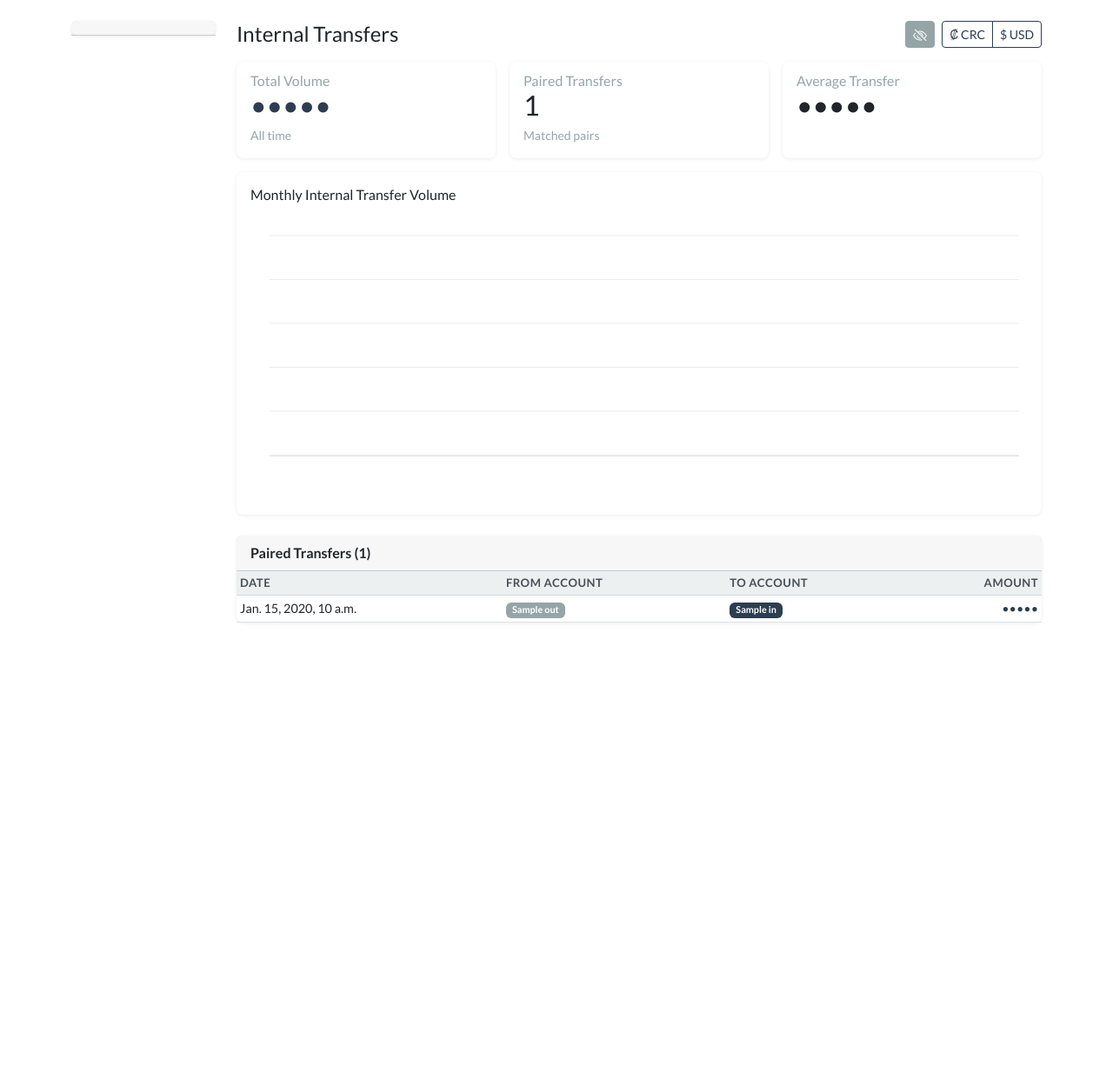
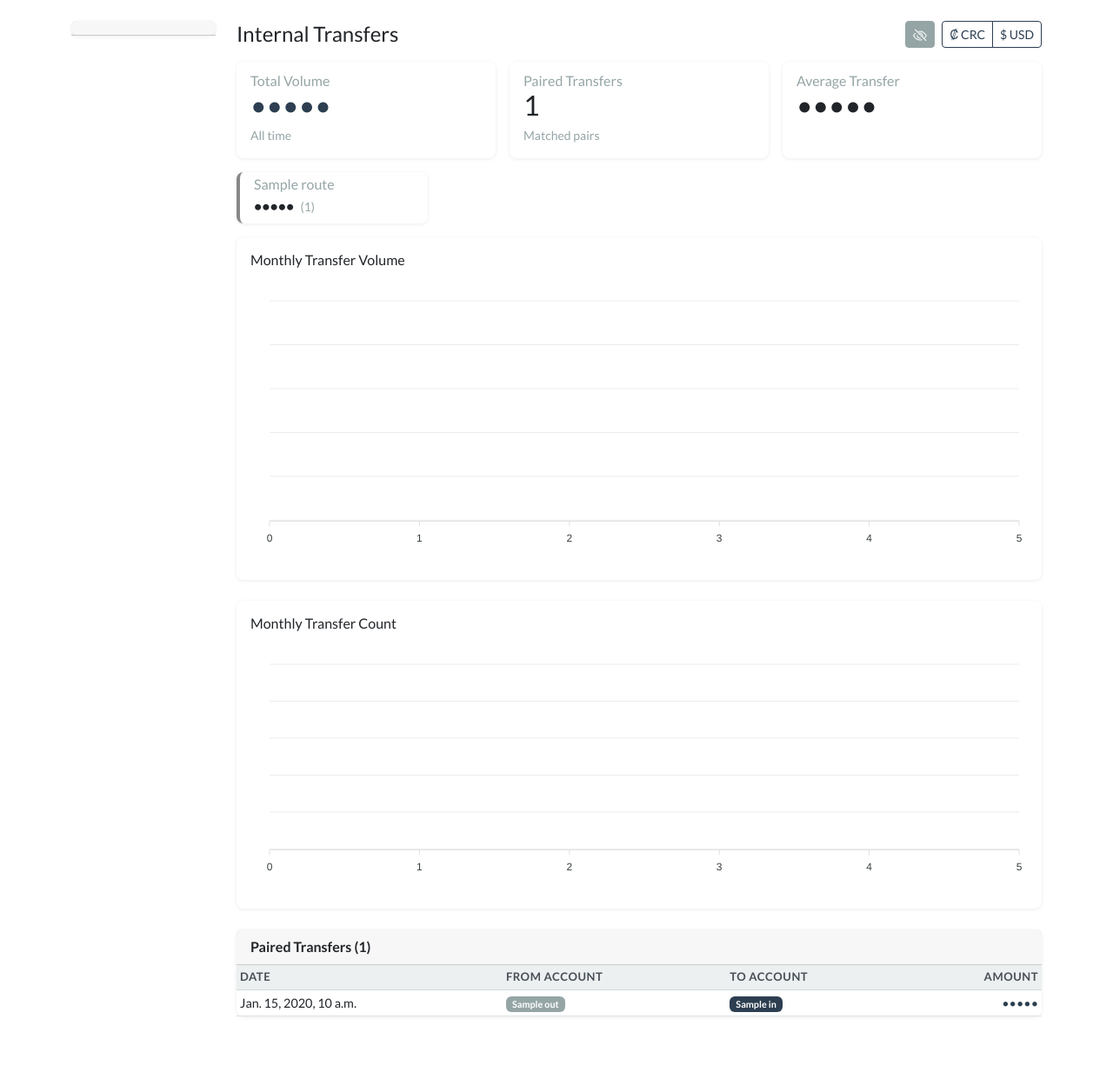
Before and after one commit to jcaraya93/ProjectFinance, a Django app: template core/templates/core/dashboard_internal_transfers.html in a window 1280 px wide. Shown: the part 72-1313 px from the top of the page at 87% size. Before the commit the page ends 788 px from the top, so only its background shows below. Run offline with Django 5.2, Linux system fonts and the light colour scheme; the template is opened without the code that fills it: most values are stand-ins (such as "Sample title", 1, 10 or a date in 2020); some libraries are stand-ins or nearby versions.

Commit message:
Split internal transfers chart into volume and count by route
Replace the single dual-axis chart with two separate stacked bar charts:
- Monthly Transfer Volume: stacked by account-type route
- Monthly Transfer Count: stacked by account-type route

Routes show the direction (e.g. Debit → Credit, Debit → Debit) so users
can see which account combinations are most active. Each route gets a
distinct color used consistently across charts and summary cards.

Add route breakdown cards showing total volume and count per route.

```diff
--- a/core/templates/core/dashboard_internal_transfers.html
+++ b/core/templates/core/dashboard_internal_transfers.html
@@ -52,11 +52,36 @@
       </div>
     </div>
 
-    <!-- Monthly trend (dual axis: volume + count) -->
+    <!-- Route breakdown cards -->
+    {% if route_summary %}
+    <div class="row g-3 mb-3">
+      {% for r in route_summary %}
+      <div class="col-sm-6 col-lg-3">
+        <div class="card h-100" style="border-left: 4px solid {{ r.color }}">
+          <div class="card-body py-2">
+            <h6 class="card-subtitle text-muted mb-1">{{ r.route }}</h6>
+            <span class="fw-bold" data-sensitive>{{ currency_symbol }}{{ r.volume|format_number }}</span>
+            <span class="text-muted small ms-1">({{ r.count }})</span>
+          </div>
+        </div>
+      </div>
+      {% endfor %}
+    </div>
+    {% endif %}
+
+    <!-- Monthly Volume Chart -->
     <div class="card mb-4">
       <div class="card-body">
-        <h6 class="card-title">Monthly Internal Transfer Volume</h6>
-        <div id="trendChart"></div>
+        <h6 class="card-title">Monthly Transfer Volume</h6>
+        <div id="volumeChart"></div>
+      </div>
+    </div>
+
+    <!-- Monthly Count Chart -->
+    <div class="card mb-4">
+      <div class="card-body">
+        <h6 class="card-title">Monthly Transfer Count</h6>
+        <div id="countChart"></div>
       </div>
     </div>
 
@@ -94,7 +119,8 @@
   </div>
 </div>
 
-<script id="trendData" type="application/json">{{ trend_data|escapejson }}</script>
+<script id="volumeData" type="application/json">{{ volume_data|escapejson }}</script>
+<script id="countData" type="application/json">{{ count_data|escapejson }}</script>
 {% endblock %}
 
 {% block extra_js %}
@@ -104,32 +130,38 @@
   window._dashCharts = [];
   var fmtNum = function(v) { return Math.round(v).toLocaleString(); };
 
-  var trend = JSON.parse(document.getElementById('trendData').textContent);
+  var vol = JSON.parse(document.getElementById('volumeData').textContent);
+  var cnt = JSON.parse(document.getElementById('countData').textContent);
 
-  var trendChart = new ApexCharts(document.getElementById('trendChart'), {
-    chart: { type: 'line', height: 320, toolbar: { show: false } },
-    series: [
-      { name: 'Volume', type: 'bar', data: trend.volume || [] },
-      { name: 'Count', type: 'line', data: trend.count || [] },
-    ],
-    colors: ['#3498db', '#e67e22'],
-    stroke: { width: [0, 3], curve: 'smooth' },
-    markers: { size: [0, 4], strokeWidth: 0 },
+  var volumeChart = new ApexCharts(document.getElementById('volumeChart'), {
+    chart: { type: 'bar', height: 320, stacked: true, toolbar: { show: false } },
+    series: vol.series || [],
+    colors: vol.colors || [],
     plotOptions: { bar: { borderRadius: 4 } },
-    xaxis: { categories: trend.labels || [] },
-    yaxis: [
-      { title: { text: 'Volume' }, labels: { show: !isPrivacy, formatter: fmtNum } },
-      { opposite: true, title: { text: 'Count' }, labels: { formatter: function(v) { return Math.round(v); } } },
-    ],
+    xaxis: { categories: vol.labels || [] },
+    yaxis: { title: { text: 'Volume' }, labels: { show: !isPrivacy, formatter: fmtNum } },
     dataLabels: { enabled: false },
     legend: { position: 'bottom' },
-    tooltip: { enabled: !isPrivacy, shared: true, intersect: false, y: { formatter: function(v, opts) {
-      return opts.seriesIndex === 0 ? fmtNum(v) : Math.round(v) + ' transfers';
-    } } },
+    tooltip: { enabled: !isPrivacy, shared: true, intersect: false, y: { formatter: fmtNum } },
     grid: { borderColor: '#e9ecef' },
   });
-  trendChart.render();
-  window._dashCharts.push(trendChart);
+  volumeChart.render();
+  window._dashCharts.push(volumeChart);
+
+  var countChart = new ApexCharts(document.getElementById('countChart'), {
+    chart: { type: 'bar', height: 280, stacked: true, toolbar: { show: false } },
+    series: cnt.series || [],
+    colors: cnt.colors || [],
+    plotOptions: { bar: { borderRadius: 4 } },
+    xaxis: { categories: cnt.labels || [] },
+    yaxis: { title: { text: 'Count' }, labels: { formatter: function(v) { return Math.round(v); } } },
+    dataLabels: { enabled: false },
+    legend: { position: 'bottom' },
+    tooltip: { shared: true, intersect: false, y: { formatter: function(v) { return Math.round(v) + ' transfers'; } } },
+    grid: { borderColor: '#e9ecef' },
+  });
+  countChart.render();
+  window._dashCharts.push(countChart);
 
   dashboardPrivacy.apply(window._dashCharts);
 })();
```
Also changed, not shown: core/views/dashboards.py (+50 -10 lines).
